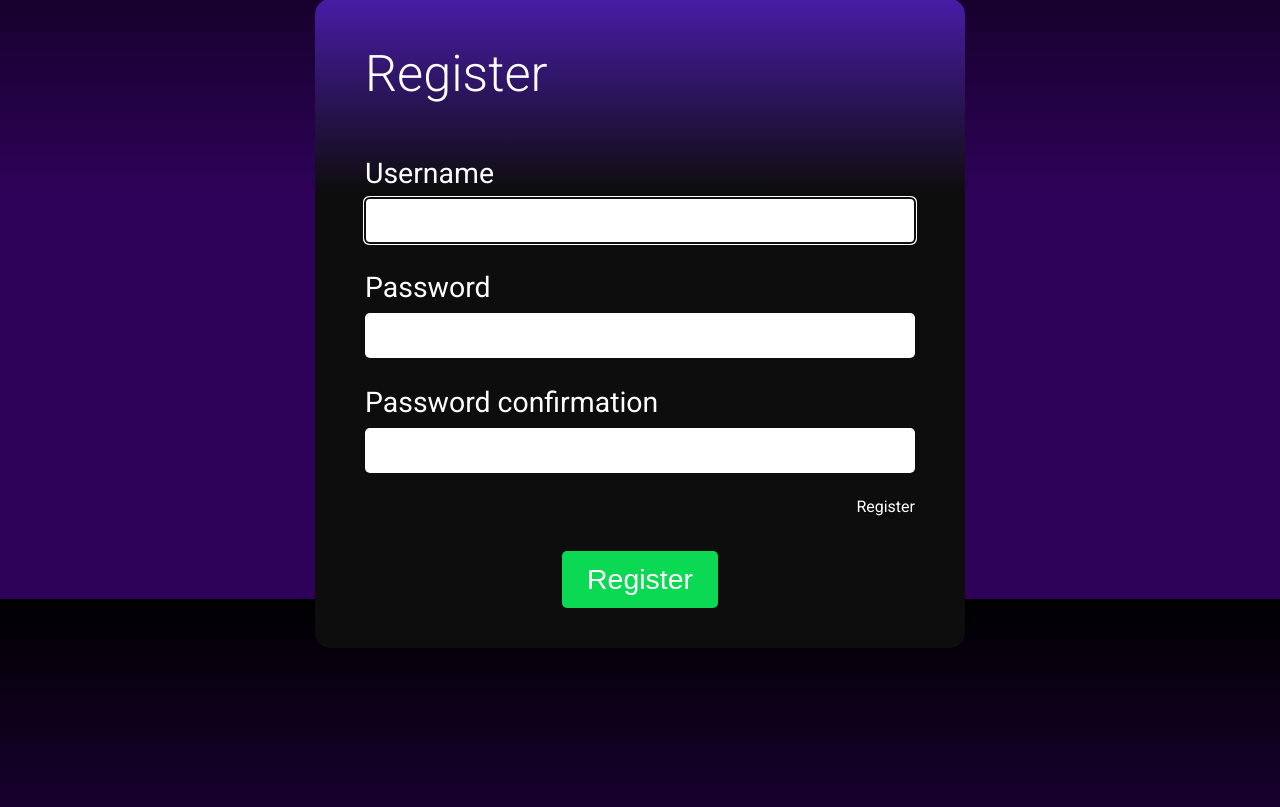
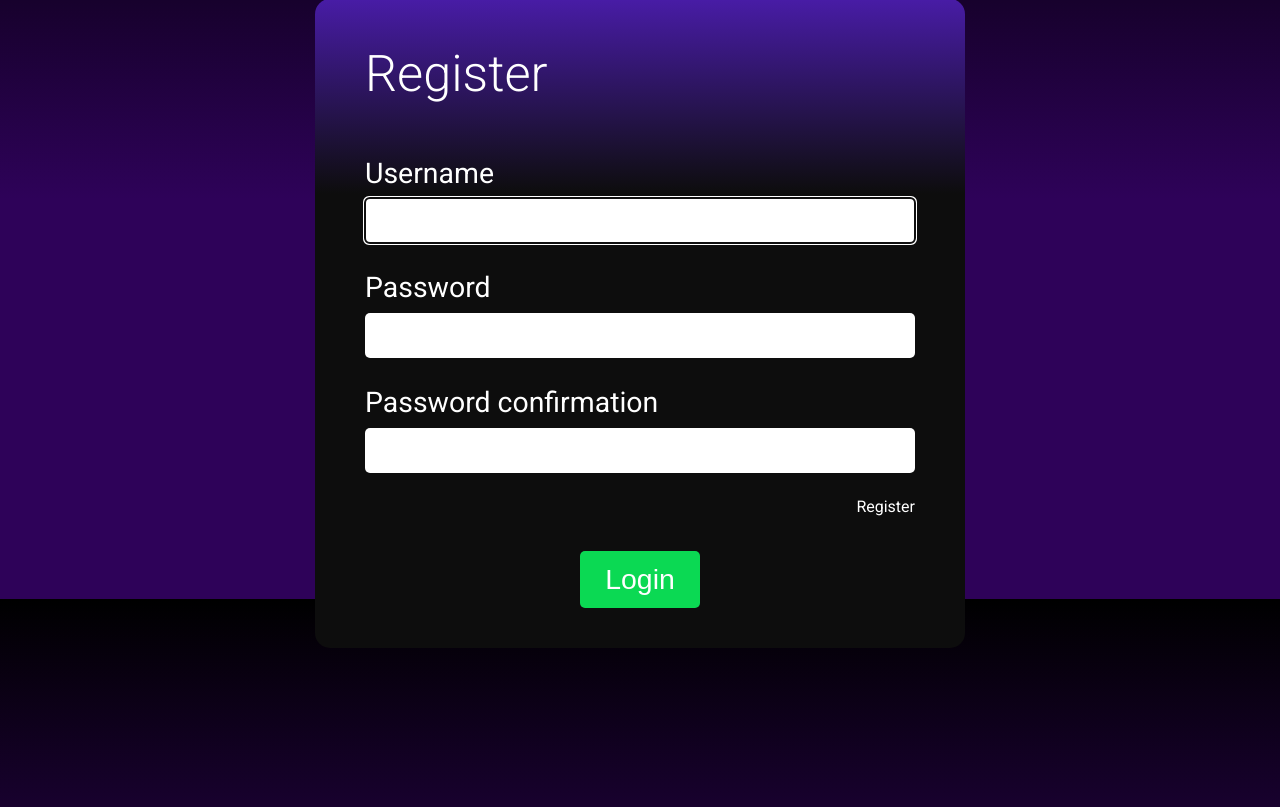
Before and after one commit to Lelxuch/django-todo, a Django app: page /register/ in a window 1280 px wide. Shown: the part 201-1008 px from the top of the page. Run offline with Django 4.2, Linux system fonts and the light colour scheme.

Commit message:
Mini fix

```diff
--- a/main/templates/main/register.html
+++ b/main/templates/main/register.html
@@ -23,7 +23,7 @@
                 <a href="{% url 'login' %}">Register</a>
             </div>
             <div class="form-submit">
-                <input class="default-btn h4-btn" type="submit" value="Register">
+                <input class="default-btn h4-btn" type="submit" value="Login">
             </div>
         </form>
     </div>
```
